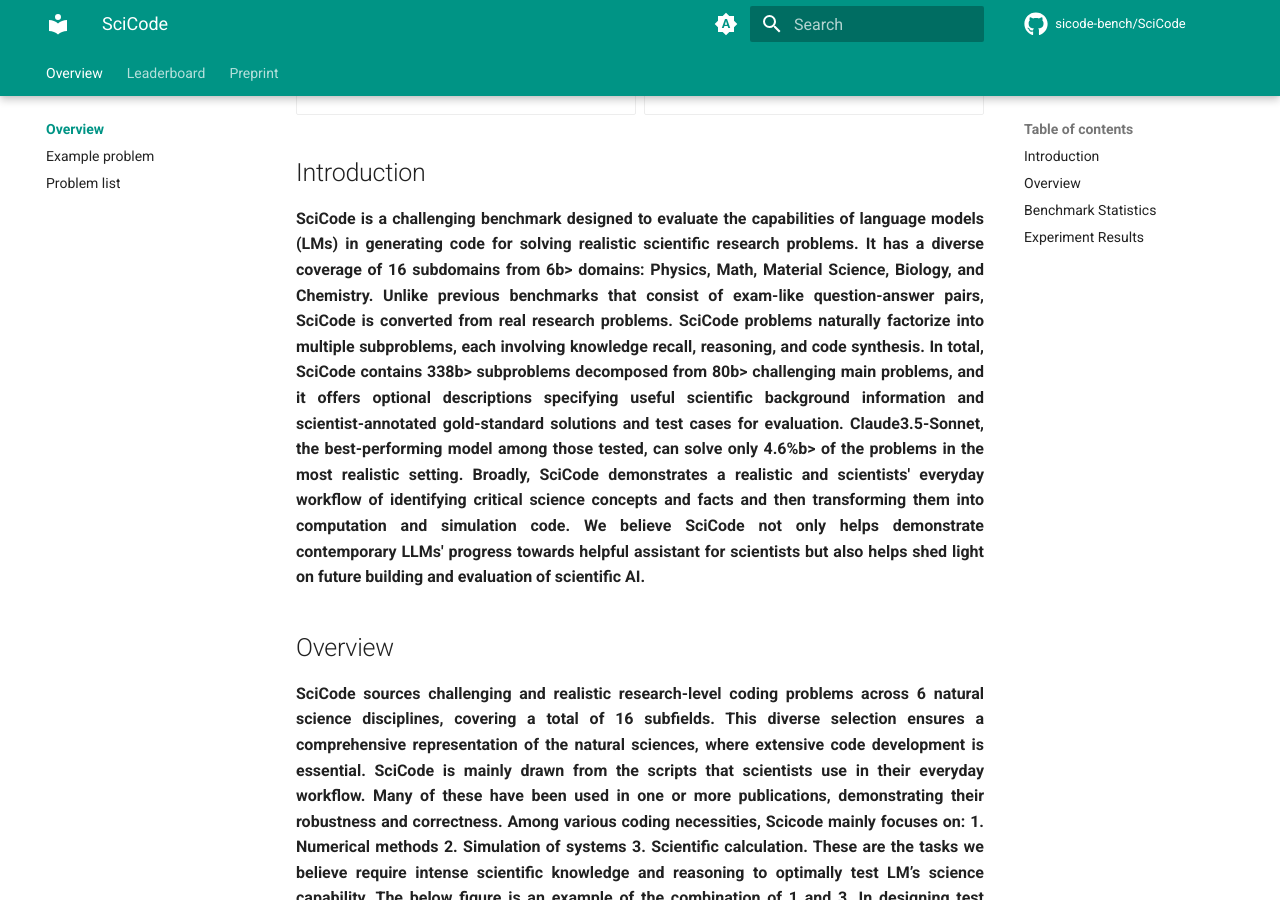
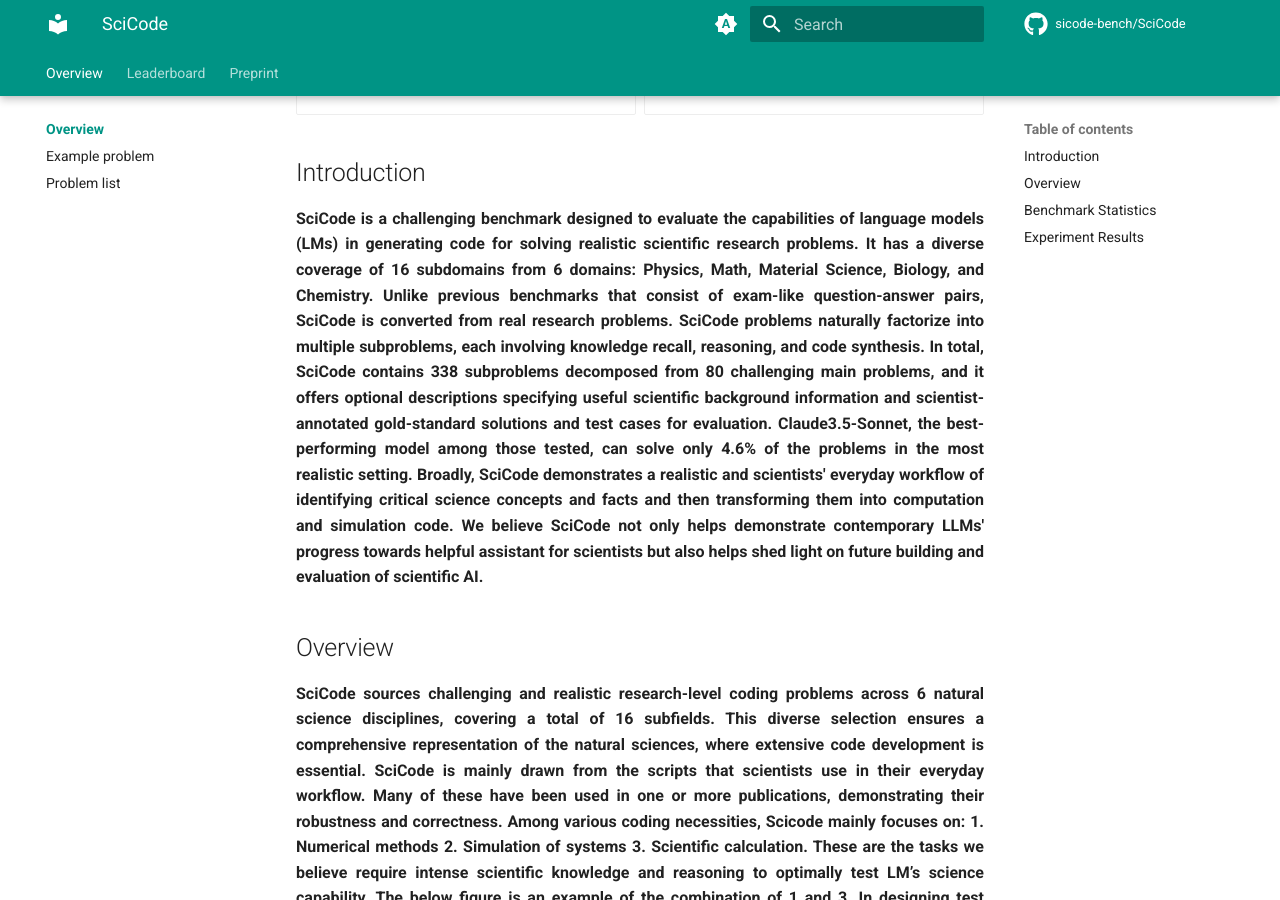
Before and after one commit to scicode-bench/scicode-bench.github.io, an MkDocs documentation site: the page built from docs/index.md, in a window 1280 px wide and 900 px high, scrolled down 849 px. Built offline with MkDocs 1.6.1 and Material for MkDocs 9.7.7, drawn with Linux system fonts in a browser that asks for light colours; comment, search, counter and statistics services are not loaded.

```diff
--- a/docs/index.md
+++ b/docs/index.md
@@ -66,7 +66,7 @@
 
 ## Introduction
 <p align="justify">
-SciCode is a challenging benchmark designed to evaluate the capabilities of language models (LMs) in generating code for solving realistic scientific research problems. It has a diverse coverage of <b>16</b> subdomains from <b>6</b>b> domains: Physics, Math, Material Science, Biology, and Chemistry. Unlike previous benchmarks that consist of exam-like question-answer pairs, SciCode is converted from real research problems. SciCode problems naturally factorize into multiple subproblems, each involving knowledge recall, reasoning, and code synthesis. In total, SciCode contains <b>338</b>b> subproblems decomposed from <b>80</b>b> challenging main problems, and it offers optional descriptions specifying useful scientific background information and scientist-annotated gold-standard solutions and test cases for evaluation. Claude3.5-Sonnet, the best-performing model among those tested, can solve only <b>4.6%</b>b> of the problems in the most realistic setting. Broadly, SciCode demonstrates a realistic and scientists' everyday workflow of identifying critical science concepts and facts and then transforming them into computation and simulation code. We believe SciCode not only helps demonstrate contemporary LLMs' progress towards helpful assistant for scientists but also helps shed light on future building and evaluation of scientific AI.
+SciCode is a challenging benchmark designed to evaluate the capabilities of language models (LMs) in generating code for solving realistic scientific research problems. It has a diverse coverage of <b>16</b> subdomains from <b>6</b> domains: Physics, Math, Material Science, Biology, and Chemistry. Unlike previous benchmarks that consist of exam-like question-answer pairs, SciCode is converted from real research problems. SciCode problems naturally factorize into multiple subproblems, each involving knowledge recall, reasoning, and code synthesis. In total, SciCode contains <b>338</b> subproblems decomposed from <b>80</b> challenging main problems, and it offers optional descriptions specifying useful scientific background information and scientist-annotated gold-standard solutions and test cases for evaluation. Claude3.5-Sonnet, the best-performing model among those tested, can solve only <b>4.6%</b> of the problems in the most realistic setting. Broadly, SciCode demonstrates a realistic and scientists' everyday workflow of identifying critical science concepts and facts and then transforming them into computation and simulation code. We believe SciCode not only helps demonstrate contemporary LLMs' progress towards helpful assistant for scientists but also helps shed light on future building and evaluation of scientific AI.
 </p>
 
 
```
